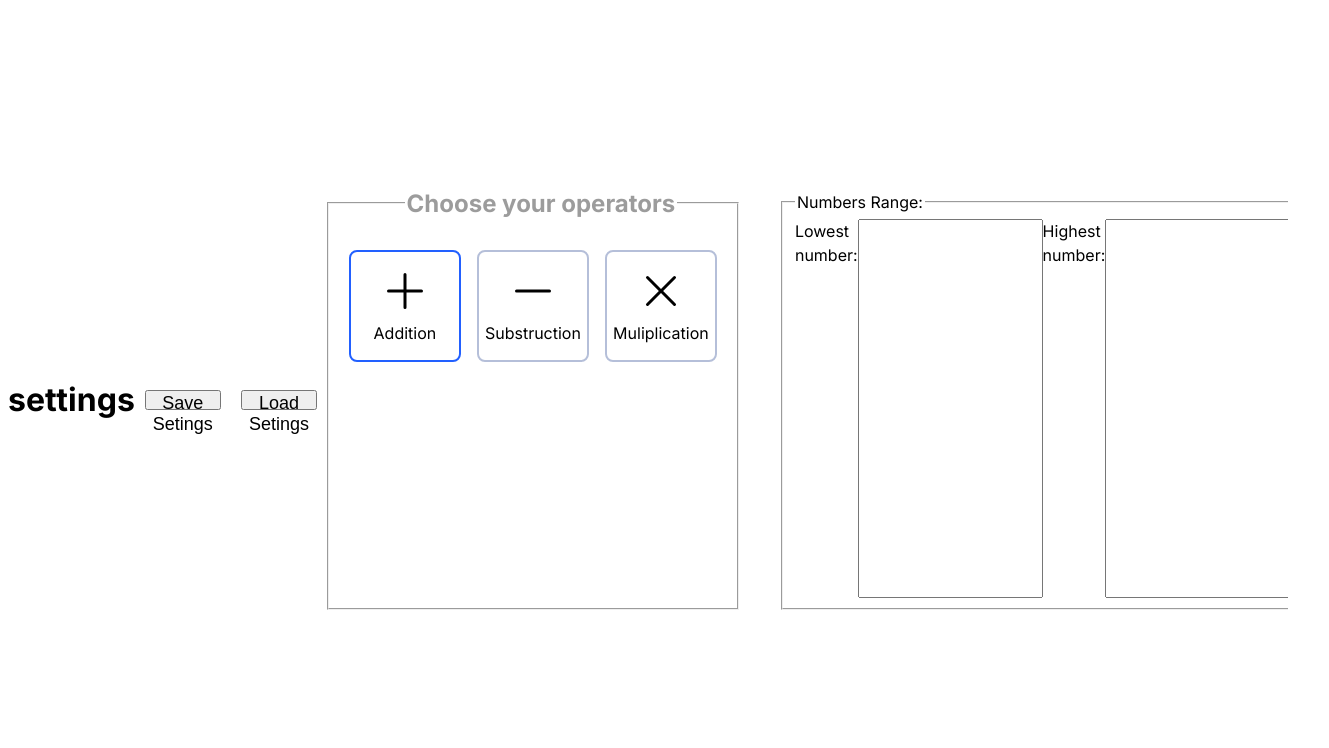
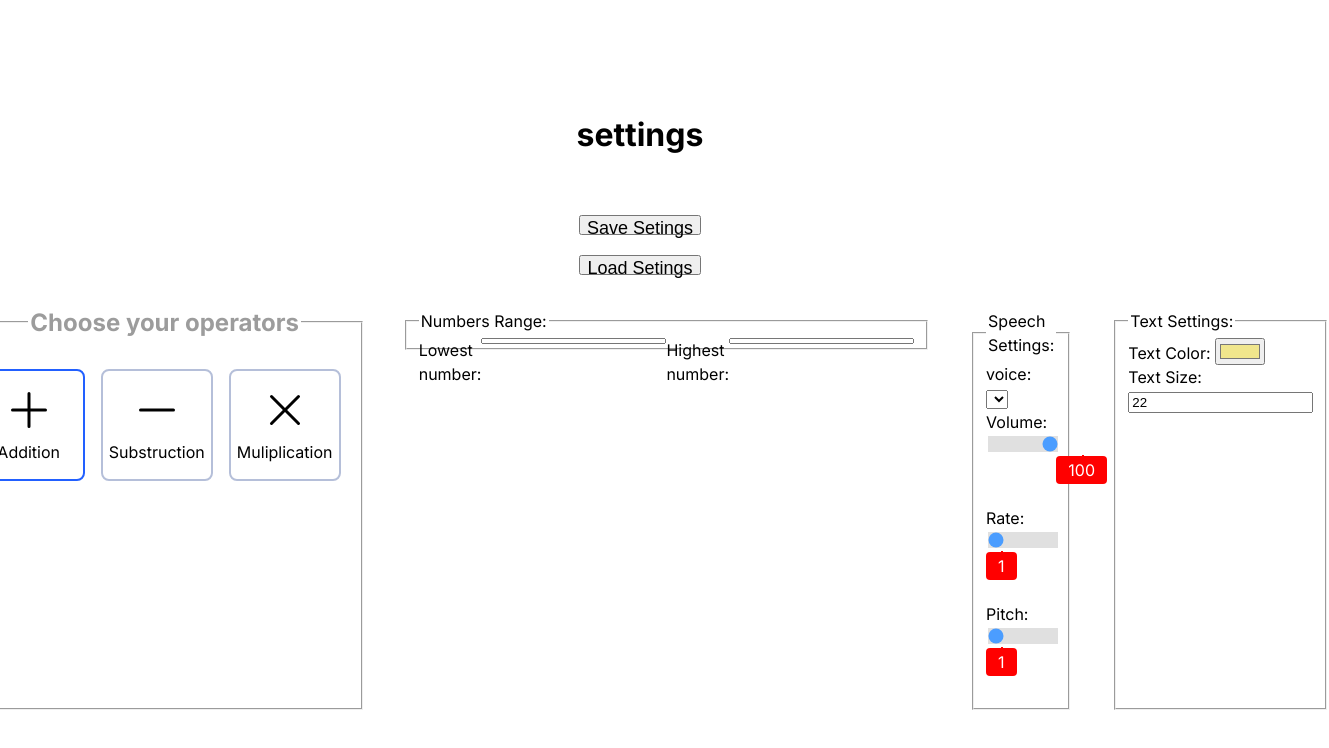
Before and after one commit to Itay-kun/Grandmath, a plain HTML site: page settings.html in a window 1280 px wide. Shown: the whole page, 1329 px wide, since content can reach past the window. Drawn offline with Linux system fonts and the light colour scheme.

Commit message:
updated settings screen

```diff
--- a/settings_styles.css
+++ b/settings_styles.css
@@ -4,14 +4,16 @@
   --background-color:black;
   --selection-color:#2260ff;
   --max-size: 100%;
+  font-size: medium;
   z-index: 100;
 }
 
 html,body {
   color: var(--main-color);
-  font-size: var(--default-font-size);
 
   display: flex;
+  	flex-direction: column;
+  	flex-wrap: nowrap;
   align-items: center;
 
   touch-action:none;
@@ -21,9 +23,22 @@ html,body {
 	height: var(--max-size);
 }
 
+body {
+	/* display: flex; */
+	/* flex-direction: row; */
+	font-family: "Inter", sans-serif;
+	line-height: 1.5;
+	/* min-height: 100vh; */
+	/* align-items: center; */
+	justify-content: center;
+	font-size: var(--default-font-size);
+}
+
 #numbers_range{
     display: flex;
+	flex-direction: column;
 	flex-wrap: nowrap;
+	max-height: 3ch;
 	flex-grow: var(--max-size);
     gap: calc(var(--default-font-size)*2);
     flex-direction: row;
@@ -45,7 +60,7 @@ button{
   background: var(--background-color);
   color: #fff;
   /* box-shadow: rgba(3, 8, 20, 0.1) 0px 0.15rem 0.5rem, rgba(2, 8, 20, 0.1) 0px 0.075rem 0.175rem; */
-  height: 100%;
+  max-height: 100%;
   width: 90%;
   border-radius: 4px;
   transition: all 300ms;
@@ -79,7 +94,7 @@ input[type="checkbox" i]:checked {
 .slider {
   appearance: none;
   width: 100%;
-  height: 3ch;
+  max-height: 3ch;
   background: #d3d3d3;
   outline: none;
   opacity: 0.7;
@@ -142,17 +157,6 @@ input[type="checkbox" i]:checked {
 *:after,
 *:before {
 	box-sizing: border-box;
-}
-
-body {
-	display: flex;
-	flex-direction: row;
-	flex-wrap: nowrap;
-	font-family: "Inter", sans-serif;
-	line-height: 1.5;
-	/* min-height: 100vh; */
-	align-items: center;
-	justify-content: center;
 }
 
 .operators {
```
